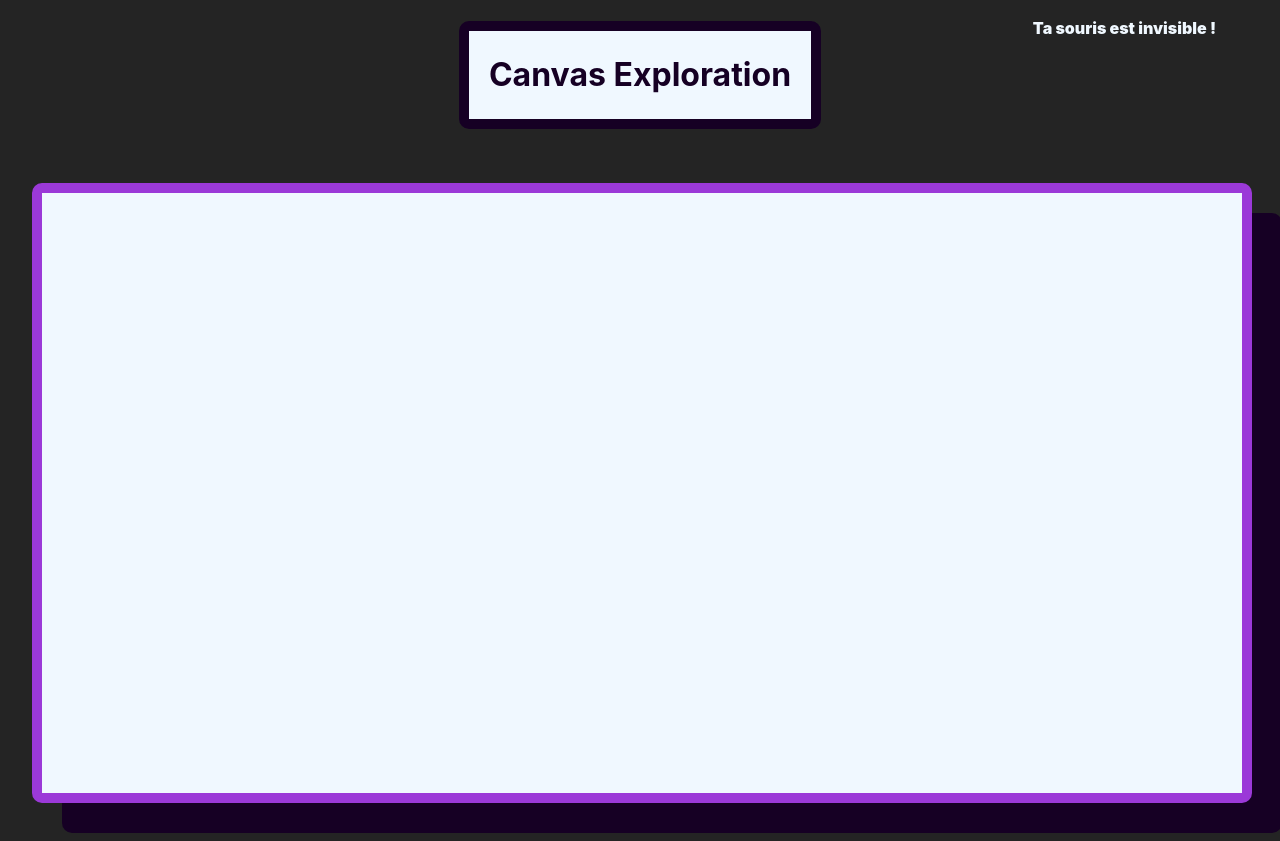
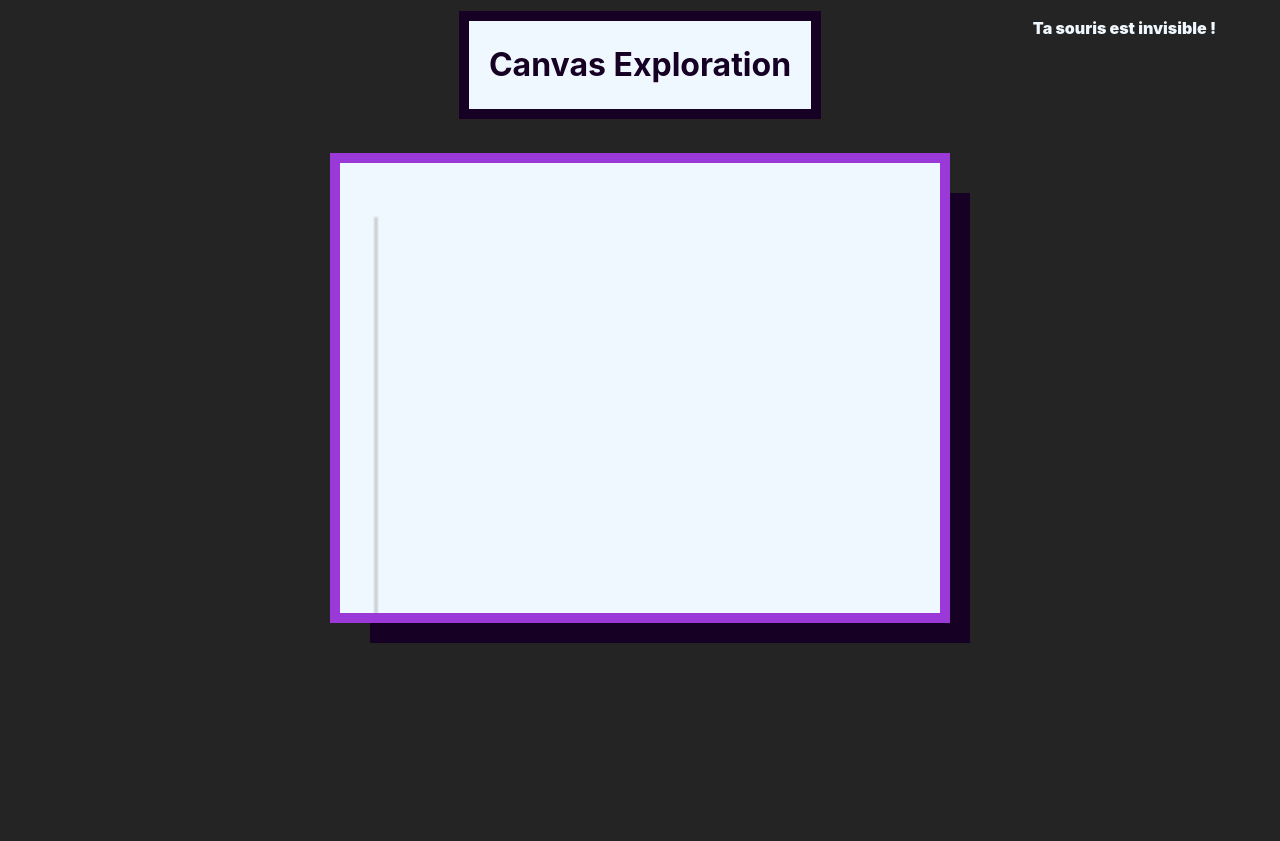
Before and after one commit to Karljoy973/canvas-exploration, a website built with Vite: page index.html in a window 1280 px wide. After the commit the page ends 800 px from the top, so only its background shows below. Built offline with nearby package versions, Linux system fonts and the light colour scheme.

Commit message:
chart definition in progress, found an unwanted behavior at the mouselogger, I have to check how to get the mouse cordinates in the canvas world instead of the page world

```diff
--- /dev/null
+++ b/src/Chart/data.ts
@@ -0,0 +1,238 @@
+/**
+ * @class Point
+ * @description base class for a `Point` object, this Point object will serve
+ * as a base class for other classes such as `EnhancedPoint`
+ * @member X provides the x coordinate of the point (no setter declared)
+ * @member Y provides the y coordinate of the point (no setter declared)
+ * @description if you want to update the points you would likely prefer to use another class //TODO -
+ */
+export class Point {
+  //contient seulement ce qu'il faut au sens mathématique
+  //x , y, sans rien pour mettre à jour les coordonnées d'un point
+  private _x: number;
+  private _y: number;
+  get X() {
+    return this._x;
+  }
+  get Y() {
+    return this._y;
+  }
+  get attributes() {
+    return {
+      x: this._x,
+      y: this._y,
+      stringified: this.toString(),
+    };
+  }
+
+  constructor(x: number, y: number) {
+    this._x = x;
+    this._y = y;
+  }
+  public toString() {
+    return `x : ${this._x} - y : ${this._y}`;
+  }
+}
+
+/**
+ * @class LabeledPoint
+ * @description a Point with a label : it can be useful if you want to have a point with a xlabel, a ylabel or both or none
+ */
+export class LabeledPoint {
+  private _point: Point;
+  private _xlabel: string;
+  private _ylabel: string;
+
+  get Point() {
+    return this._point;
+  }
+  get attributes() {
+    return {
+      point: this._point,
+      Xlabel: this._xlabel,
+      Ylabel: this._ylabel,
+      stringified: this.toString(),
+    };
+  }
+  get Xlabel() {
+    return this._xlabel;
+  }
+  get Ylabel() {
+    return this._ylabel;
+  }
+  constructor(point: Point, xlabel: string, ylabel: string) {
+    this._point = point;
+    this._xlabel = xlabel;
+    this._ylabel = ylabel;
+  }
+  public toString() {
+    return `xlabel : ${this._xlabel} - ylabel : ${this._ylabel} - Point : ${this._point} `;
+  }
+}
+
+export class Chart {
+  //I will split this Chart class with a Chart vue, a chart model and a chart controller later on
+  private _targetId: string;
+  private _canvas: HTMLCanvasElement;
+  private _context: CanvasRenderingContext2D
+  private _width: number;
+  private _height: number;
+
+  // could be an array with different formats
+  private _data: any[];
+  private _lowerYvalue: number;
+  private _higherYvalue: number;
+  private _lowerXvalue: number;
+  private _higherXvalue: number;
+
+  //TODO refactor later on - Axes specs
+  private _axesRatio: number;
+  private _axesColor: string = "#b1b1b1";
+  private _axesWidth: number;
+  private _axesHeight: number;
+  private _verticalMargins: number;
+  private _horizontalMargins: number;
+  private _verticalFrequency: number;
+  private _horizontalFrequency: number;
+
+  //TODO refactor later on - label configuration
+  private _fontRatio: number;
+  private _fontFamily: string;
+  private _fontStyle: string;
+  private _fontWeight: string;
+  private _fontColor: string;
+  private _verticalFontSize: number;
+  private _horizontalFontsize: number;
+
+  private _verticalUpperBound: number;
+  private _horizontalUpperBound: number;
+  private _verticalLowerBound: number;
+  private _horizontalLowerBound: number;
+
+  private _axesLineWidth: number = 1;
+  private _guidelineWidth: number;
+  private _guidelineColor: string;
+
+  //getters
+
+  constructor(targetId: string, data: any[]) {
+    //this part is for the view
+    try {
+      let correspondingElement = document.getElementById(
+        targetId,
+      ) as HTMLCanvasElement;
+      if (
+        !correspondingElement.width ||
+        !correspondingElement.height ||
+        !correspondingElement.getContext("2d")
+      )
+        throw Error(
+          "Provided Selector does not match any canvas in the Document",
+        );
+    } catch (e) {
+      console.log(e);
+    }
+
+    if(!data.length) throw Error('Invalid data provided')
+
+    //model
+    this._data = [...data];
+
+    this._lowerXvalue = Math.min(
+      ...(this._data.map((e) => e.coordinate.x) as number[]),
+    );
+
+    this._higherXvalue = Math.max(
+      ...(this._data.map((e) => e.coordinate.x) as number[]),
+    );
+
+    this._lowerYvalue = Math.min(
+      ...(this._data.map((e) => e.coordinate.y) as number[]),
+    );
+    this._higherYvalue = Math.max(
+      ...(this._data.map((e) => e.coordinate.y) as number[]),
+    );
+
+    this._verticalFrequency = this._higherYvalue / this._data.length;
+    this._horizontalFontsize = this._higherXvalue / this._data.length;
+
+
+    this._targetId = targetId;
+    this._canvas = document.getElementById(this._targetId) as HTMLCanvasElement;
+    if(!this._canvas.getContext('2d')) throw new Error('Internal Error')
+    this._context = this._canvas.getContext('2d') as CanvasRenderingContext2D;
+    this._width = this._canvas.clientWidth;
+    this._height = this._canvas.clientHeight;
+
+    //axes config
+    this._axesRatio = 3;
+    this._verticalMargins = (this._width * this._axesRatio) / 100;
+    this._horizontalMargins = (this._width * this._axesRatio) / 100;
+    this._axesWidth = this._width - 2 * this._horizontalMargins;
+    this._axesHeight = this._height - 2 * this._verticalMargins;
+
+    //label config
+    this._fontRatio = 3;
+    this._fontFamily = "Roboto";
+    this._fontColor = "#b1b1b1";
+    this._fontStyle = "normal";
+    this._fontWeight = "300";
+    this._verticalFontSize = (this._height * this._fontRatio) / 100;
+    this._horizontalFontsize = (this._width * this._fontRatio) / 100;
+
+    //Guidelines Configs
+    this._guidelineWidth = 0.5;
+    this._guidelineColor = "#e5e6e7";
+  }
+  public BarChart() {
+    console.log(this);
+
+    //draw vertical axis
+    this._context.beginPath()
+    this._context.strokeStyle = this._axesColor;
+    this._context.lineWidth = this._axesLineWidth
+    this._context.moveTo(this._horizontalMargins, this._verticalMargins)
+    this._context.lineTo(this._horizontalMargins, this._axesHeight)
+    this._context.stroke()
+    //draw horizontal axis
+
+
+  }
+}
+
+//maintenant j'ai des labeled points
+export const ChartData = [
+  {
+    label: { "x-label": "January", "y-label": "" },
+    coordinate: { x: Math.random(), y: Math.random() },
+  },
+  {
+    label: { "x-label": "Febuary", "y-label": "" },
+    coordinate: { x: Math.random(), y: Math.random() },
+  },
+  {
+    label: { "x-label": "March", "y-label": "" },
+    coordinate: { x: Math.random(), y: Math.random() },
+  },
+  {
+    label: { "x-label": "April", "y-label": "" },
+    coordinate: { x: Math.random(), y: Math.random() },
+  },
+  {
+    label: { "x-label": "May", "y-label": "" },
+    coordinate: { x: Math.random(), y: Math.random() },
+  },
+  {
+    label: { "x-label": "June", "y-label": "" },
+    coordinate: { x: Math.random(), y: Math.random() },
+  },
+  {
+    label: { "x-label": "July", "y-label": "" },
+    coordinate: { x: Math.random(), y: Math.random() },
+  },
+];
+
+//TODO - à l'avenir j'aimerais bien créer un pop-up rouge qui affiche l'erreur
+//NOTE - je n'aime pas les try catch j'ai l'impression que que la raison pour laquelle je crash n'est pas explicite
+//est ce que je crash parce qu'il n'y a pas d'élément avec l'id `targetId` ou est ce que cet element n'est pas un canvas
+// ou est ce que le canvas a eu un soucis d'initialisation  ? Mais je ne sais pas comment faire différemment
--- a/src/MouseLogger/index.ts
+++ b/src/MouseLogger/index.ts
@@ -1,17 +1,21 @@
+
+//my logger needs to be fixed, it gives me coordinattes according to the page but not according to the canvas
 export class MouseLogger {
-    private _element: HTMLElement
-    constructor(elementToTrackId: string) {
-        this._element = document.getElementById(elementToTrackId) as HTMLElement
-        let paragraph = document.getElementById("mouse-coordinates") as HTMLParagraphElement
-        if (this._element != undefined) {
-
-            this._element.addEventListener('mousemove', e => {
-                paragraph.innerText = `{ x : ${e.clientX} ; y: ${e.clientY} }`
-            })
-            this._element.addEventListener('mouseleave', e => {
-                paragraph.innerText = `Ta souris est invisible !`
-            })
-        }
-        else paragraph.innerText = 'Unable to find your canvas, makesure you passed the correct ID'
-    }
+  private _element: HTMLCanvasElement;
+  constructor(elementToTrackId: string) {
+    this._element = document.getElementById(elementToTrackId) as HTMLCanvasElement;
+    let paragraph = document.getElementById(
+      "mouse-coordinates",
+    ) as HTMLParagraphElement;
+    if (this._element != undefined) {
+      this._element.addEventListener("mousemove", (e) => {
+        paragraph.innerText = `{ x : ${e.layerX - this._element.width} ; y: ${e.layerY - this._element.height} }`;
+      });
+      this._element.addEventListener("mouseleave", (e) => {
+        paragraph.innerText = `Ta souris est invisible !`;
+      });
+    } else
+      paragraph.innerText =
+        "Unable to find your canvas, makesure you passed the correct ID";
+  }
 }
--- a/src/main.ts
+++ b/src/main.ts
@@ -1,11 +1,13 @@
-import { MouseLogger } from './MouseLogger';
-import './style.css'
+import { Chart, ChartData } from "./Chart/data";
+import { MouseLogger } from "./MouseLogger";
+import "./style.css";
 
-window.addEventListener('load', () => {
-    new MouseLogger("canvas")
-    let canvas = document.getElementById('canvas') as HTMLCanvasElement;
+window.addEventListener("load", () => {
+  new MouseLogger("canvas");
+  let canvas = document.getElementById("canvas") as HTMLCanvasElement;
 
-    let context = canvas.getContext('2d') as CanvasRenderingContext2D;
+  let context = canvas.getContext("2d") as CanvasRenderingContext2D;
 
-
-})
+  let chart: Chart = new Chart("canvas", ChartData);
+  chart.BarChart();
+});
--- a/src/style.css
+++ b/src/style.css
@@ -22,12 +22,11 @@ body {
   flex-direction: column;
 }
 
-h1{
-  color:rgb(22, 0, 36);
+h1 {
+  color: rgb(22, 0, 36);
   background-color: aliceblue;
   padding: 20px;
-  border-radius: 10px;
-  border: 10px solid rgb(22, 0, 36);
+  outline: 10px solid rgb(22, 0, 36);
 }
 
 #mouse-coordinates {
@@ -35,12 +34,12 @@ h1{
   top: 0;
   right: 5vw;
   color: aliceblue;
-  font-weight: 900 ;
+  font-weight: 900;
 }
 
-h1:hover{
-  color:rgb(155, 57, 216);
-  border-color: rgb(155, 57, 216);
+h1:hover {
+  color: rgb(155, 57, 216);
+  outline-color: rgb(155, 57, 216);
   box-shadow: 10px 10px rgb(22, 0, 36);
   /* background-color: transparent; */
 }
@@ -52,10 +51,10 @@ h1:hover{
 }
 
 canvas {
-  border: 10px solid rgb(155, 57, 216);
-  border-radius: 10px;
-  width: 1200px;
-  height: 600px;
+  outline: 10px solid rgb(155, 57, 216);
+  outline-style: solid;
   box-shadow: 30px 30px rgb(22, 0, 36);
+  width: 600px;
+  height: 450px;
   background-color: aliceblue;
 }
```
Also changed, not shown: features.md (line endings or trailing spaces), package.json (line endings or trailing spaces).
